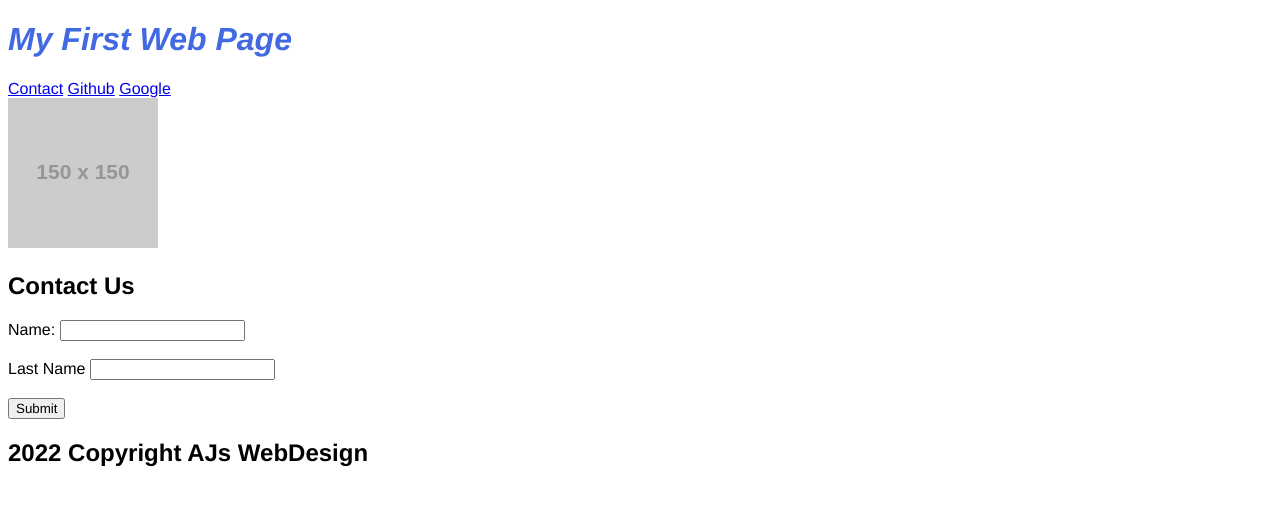
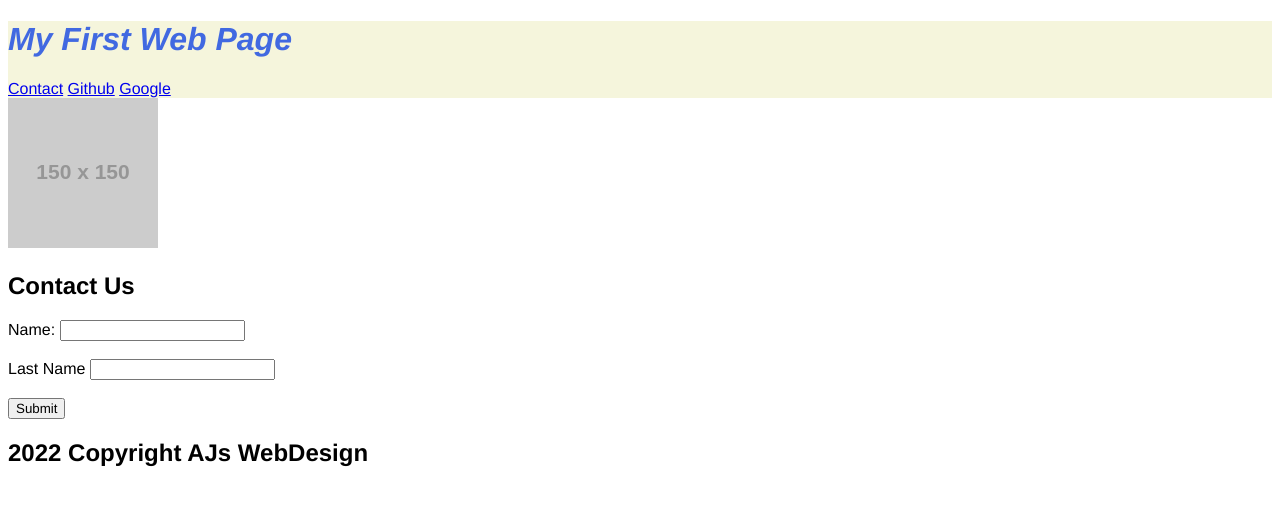
Before and after one commit to AJFigueroa83/MyFirstWebPage1, a plain HTML site: page index.html in a window 1280 px wide. Drawn offline with Linux system fonts and the light colour scheme; placeholder pictures from the web are drawn by us.

Commit message:
created index.html file and stylesheet.css file.

```diff
--- a/index.html
+++ b/index.html
@@ -8,7 +8,7 @@
     <link rel="stylesheet" href="stylesheet.css">
 </head>
 <body>
-    <header>
+    <header class="container absolute-container">
         <h1>My First Web Page</h1>
         <a href="#contact" alt="contact link">Contact</a>
         <a href="git@github.com:AJFigueroa83/MyFirstWebPage1.git" alt="Github">Github</a>
--- a/stylesheet.css
+++ b/stylesheet.css
@@ -5,3 +5,6 @@ h1 {
     color: royalblue;
     font-style: italic;
 }
+.container {
+    background-color: beige;
+}
```
